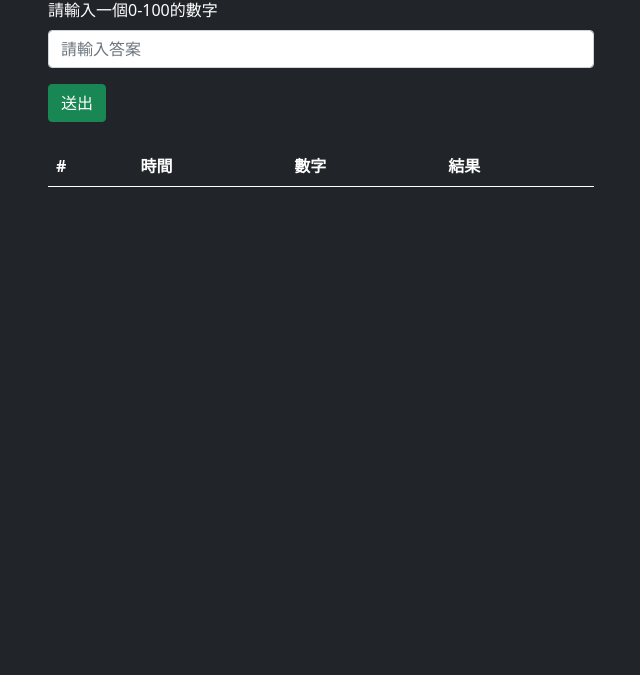
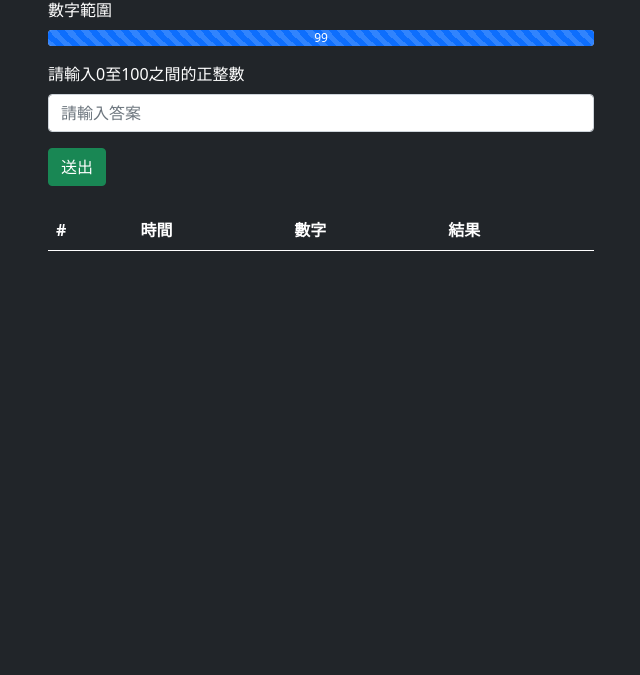
Before and after one commit to sharkfoolish/FinalCode, a plain HTML site: page index.html in a window 1280 px wide. Shown: the part 125-800 px from the top of the page, without its empty margins (319-959 px from the left). Drawn offline with nearby package versions, Linux system fonts and the light colour scheme.

Commit message:
add range and progress

```diff
--- a/FinalCode.js
+++ b/FinalCode.js
@@ -15,11 +15,13 @@ const FinalCode = {
             this.rederRecord(inputAnswer, '錯誤');
             this.Min = inputAnswer;
             this.number+=1;
+            this.setRangeAndProgress();
         }
         else if (this.password < inputAnswer-0){
             this.rederRecord(inputAnswer, '錯誤');
             this.Max = inputAnswer;
             this.number+=1;
+            this.setRangeAndProgress();
         }
     },
 
@@ -27,4 +29,9 @@ const FinalCode = {
         this.record += '<tr><th scope="row">'+ this.number + '</th><td>' + new Date().toLocaleDateString() + ' ' +new Date().toLocaleTimeString() + '</td><td>'+ inputAnswer +'</td><td>'+ status +'</td></tr>';
     },
 
+    setRangeAndProgress : function() {
+        inputAnswerLabel.textContent = "請輸入"+ this.Min + "至" + this.Max + "之間的正整數";
+        progress.innerHTML = '<div class="progress-bar bg-white" role="progressbar" style="width:'+ (this.Min) +'%" aria-valuemin="0" aria-valuemax="100">'+ (this.Min) + '</div><div class="progress-bar progress-bar-striped" role="progressbar" style="width: '+ (this.Max-this.Min) + '%" aria-valuemin="0" aria-valuemax="100">'+ (this.Max-this.Min-1) + '</div><div class="progress-bar bg-white" role="progressbar" style="width: '+ (100-this.Max) + '%" aria-valuemin="0" aria-valuemax="100">'+ (100-this.Max-1) +'</div>';
+    }
+
 };
--- a/index.html
+++ b/index.html
@@ -16,6 +16,10 @@
         </div>
         <div class="row justify-content-center mb-2">
             <div class="col-lg-6">
+                <div class="mb-3">
+                    <label for="range" class="form-label">數字範圍</label>
+                    <div class="progress" id="progress"></div>
+                </div>
                 <div class="mb-3">
                     <label for="inputAnswerLabel" class="form-label" id='inputAnswerLabel'>請輸入一個0-100的數字</label>
                     <input type="text" class="form-control" id="inputAnswer" placeholder="請輸入答案">
@@ -47,13 +51,16 @@
 
 <script>
 
+    var progress = document.getElementById("progress");
     var inputAnswerLabel = document.getElementById("inputAnswerLabel");
     var table = document.getElementById("table");
 
+    FinalCode.setRangeAndProgress();
 
     function submit(){
         FinalCode.judge( document.getElementById("inputAnswer").value );
         table.innerHTML = FinalCode.record
     };
 
+
 </script>
```
